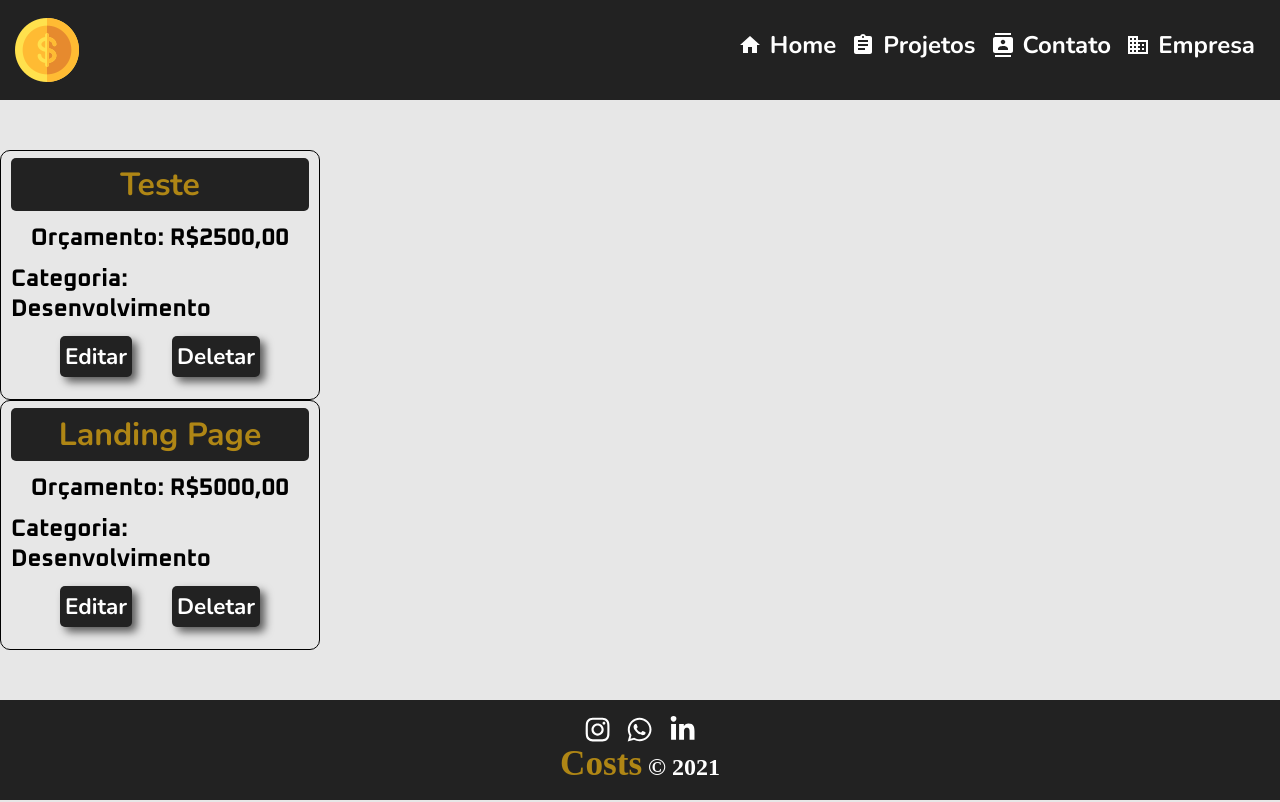
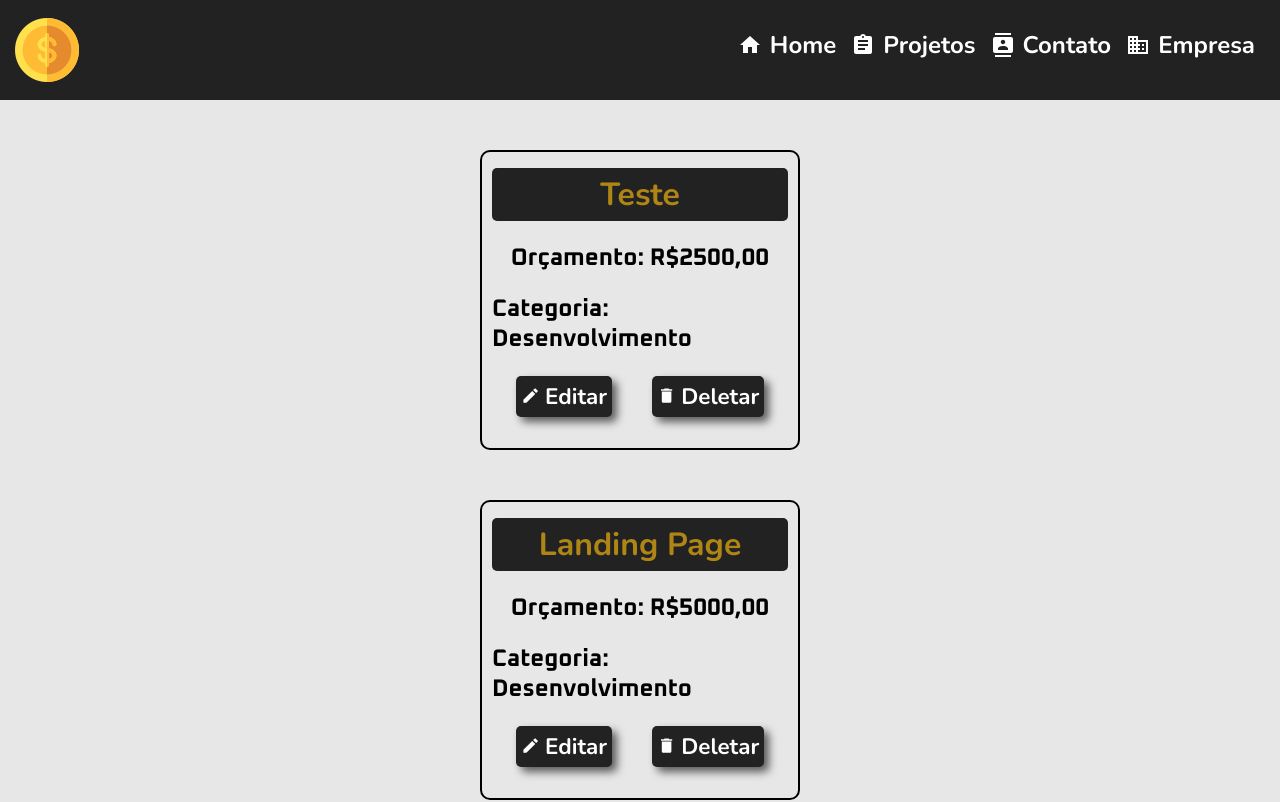
Before and after one commit to Kauadasilvalourenco/projeto_costs, a React (Vite) app: page /projetos in a window 1280 px wide. Shown: the top 802 px of the page. Built offline with nearby package versions, Linux system fonts and the light colour scheme; data requests are answered from the project's data file; a web font is replaced by a local one.

Commit message:
feat: Corrigido erro no título dos cards Criado estilo da página Projects.jsx Adicionado ícones aos botões dos cards

```diff
--- a/db.json
+++ b/db.json
@@ -29,6 +29,12 @@
       "orcamento_projeto": 5000,
       "categoria_projeto": "Desenvolvimento",
       "id": "yT6qMXYqUz0"
+    },
+    {
+      "nome_projeto": "TesteInveçãoMac3000MegaBlasterFockingMaster",
+      "orcamento_projeto": 50000,
+      "categoria_projeto": "Desenvolvimento",
+      "id": "Gm54zRIUqM8"
     }
   ],
   "$schema": "./node_modules/json-server/schema.json"
--- a/src/components/_card/Card.jsx
+++ b/src/components/_card/Card.jsx
@@ -4,6 +4,9 @@ import Typography from "../_typography/Typography";
 
 import styleCard from "./Card.module.css";
 // import css;
+
+import { MdEdit, MdDelete } from "react-icons/md";
+
 
 function Card({project}) {
     return(
@@ -31,12 +34,21 @@ function Card({project}) {
             </Typography>
 
             <div className={styleCard.conteiner_button}>
-                <Button>
+
+                <Button
+                    style={styleCard.button}
+                >
+                    <MdEdit className={styleCard.button_icons}/>
                     Editar
                 </Button>
-                <Button>
+
+                <Button
+                    style={styleCard.button}
+                >
+                    <MdDelete className={styleCard.button_icons}/>
                     Deletar
                 </Button>
+
             </div>
         </div>
     )
--- a/src/components/_card/Card.module.css
+++ b/src/components/_card/Card.module.css
@@ -4,10 +4,10 @@
     align-items: center;
     flex-direction: column;
 
-    max-width: 320px;
-    min-height: 250px;
+    width: 320px;
+    height: 300px;
     max-height: 350px;
-    border: 1px solid black;
+    border: 2px solid black;
     border-radius: 10px;
     padding: 10px;
 }
@@ -20,6 +20,7 @@
     margin-top: -15px;
     border-radius: 5px;
     padding: 5px;
+    word-break: break-all;
 }
 
 .orcamento,
@@ -31,3 +32,14 @@
     display: flex;
     gap: 40px;
 }
+
+.button {
+    display: flex;
+    justify-content: center;
+    align-items: center;
+    gap: 5px;
+}
+
+.button_icons {
+    font-size: 1.2rem;
+}
--- a/src/pages/criar-projeto/CriarProjeto.jsx
+++ b/src/pages/criar-projeto/CriarProjeto.jsx
@@ -26,7 +26,6 @@ function CriarProjeto() {
     const validationProject = z.object({
         nome_projeto: z.string()
         .min(1, "O campo não pode ser nulo!")
-        .max(30)
         .regex(/^(?!\d+$).+$/, "O nome do projeto não pode ser composto somente por números"),
 
         orcamento_projeto: z.coerce.number()
--- a/src/pages/projects/Projects.jsx
+++ b/src/pages/projects/Projects.jsx
@@ -6,6 +6,9 @@ import { getProjects } from "../../services/api";
 
 import Card from "../../components/_card/Card";
 // import components;
+
+import styleProjects from "./Projects.module.css";
+// import css;
 
 function Projects() {
     const [projects, setProjects] = useState([]);
@@ -22,7 +25,7 @@ function Projects() {
     }, []);
 
     return(
-        <div>
+        <div className={styleProjects.page_projects}>
             {
                 projects.length === 0 ? (
                     <p>Você não tem projetos criados!</p>
@@ -30,6 +33,7 @@ function Projects() {
                     projects.map((project) => (
                         <div
                             key={project.id}
+                            className={styleProjects.conteiner_cards}
                         >
                             <Card
                                 project={project}
--- /dev/null
+++ b/src/pages/projects/Projects.module.css
@@ -0,0 +1,10 @@
+.page_projects {
+    display: flex;
+    justify-content: center;
+    align-items: center;
+    flex-direction: column;
+}
+
+.conteiner_cards {
+    margin-bottom: 50px;
+}
```
